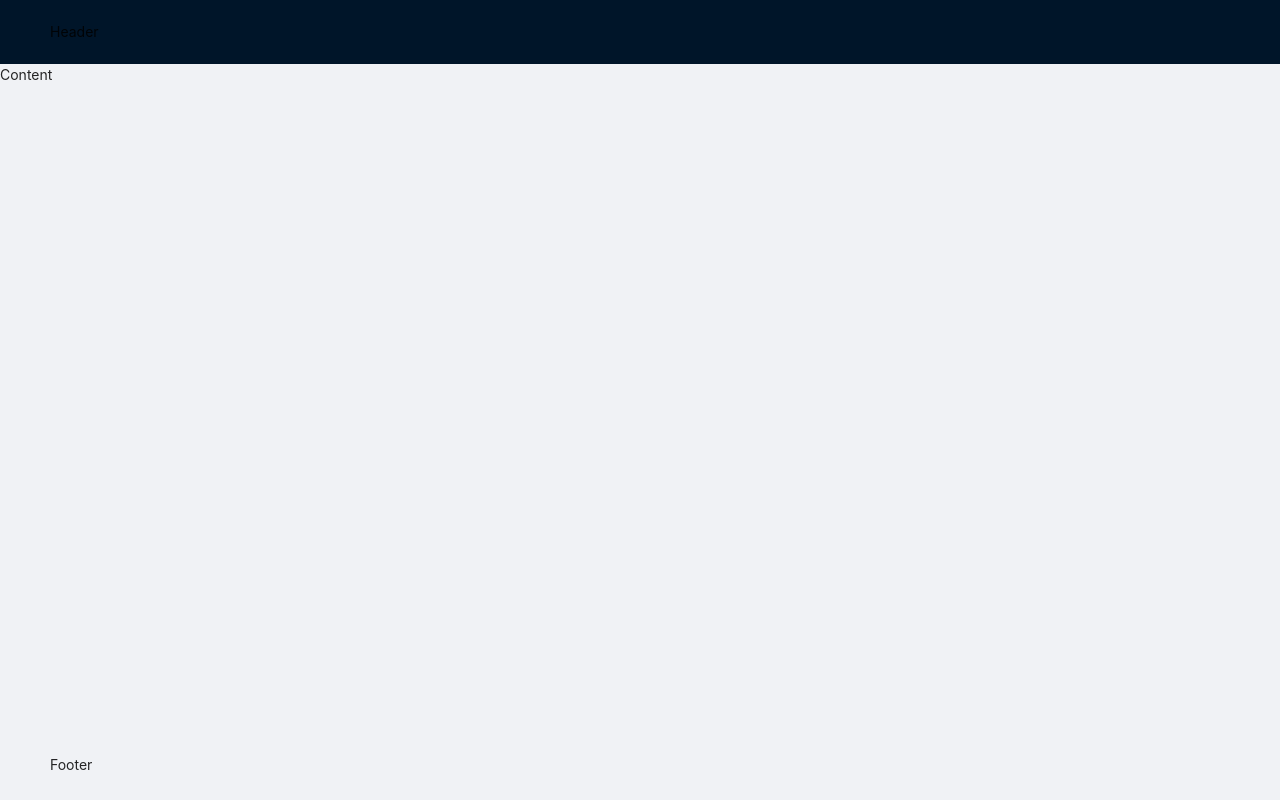
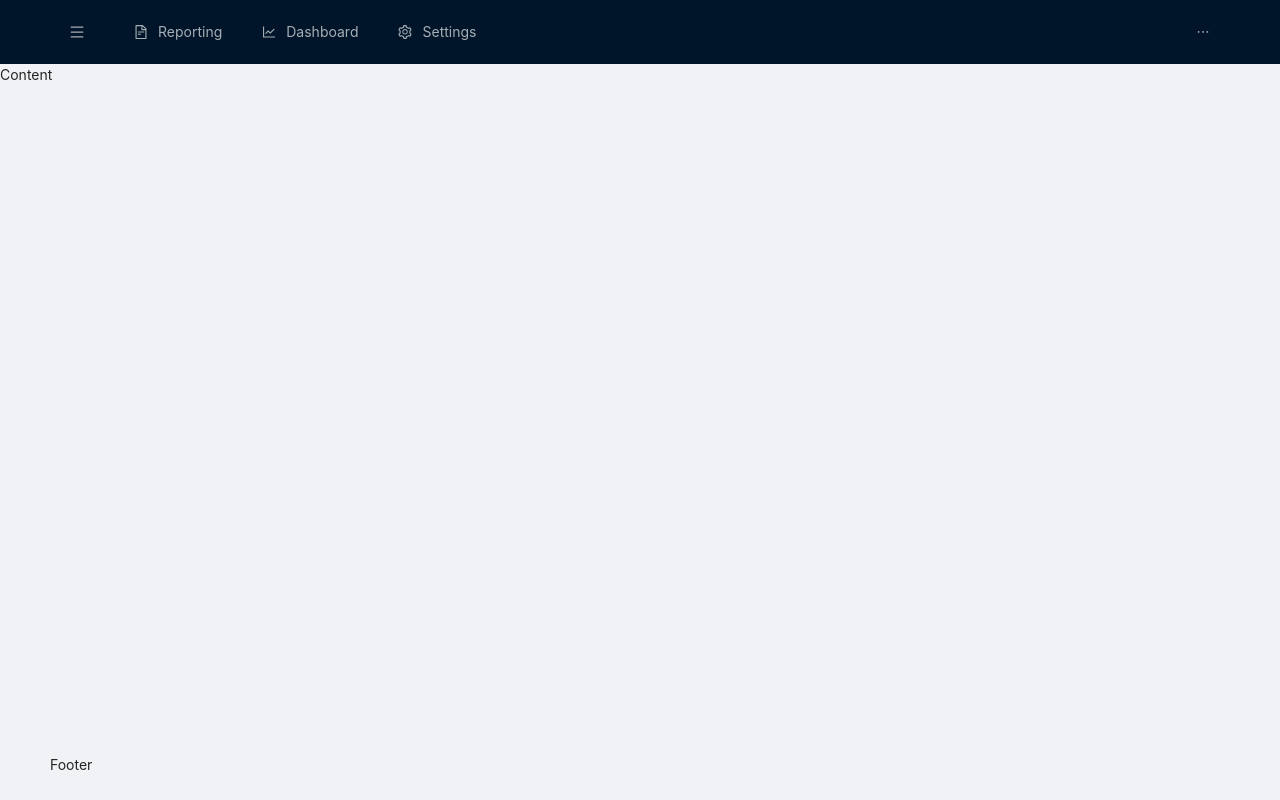
Before and after one commit to MariemSlimene7797/bi-project, a React (Create React App) app: page /Dashboard in a window 1280 px wide. Built offline with nearby package versions, Linux system fonts and the light colour scheme.

Commit message:
header css realised

```diff
--- a/package.json
+++ b/package.json
@@ -3,6 +3,7 @@
   "version": "0.1.0",
   "private": true,
   "dependencies": {
+    "@ant-design/icons": "^4.7.0",
     "antd": "^4.20.5",
     "react": "^17.0.2",
     "react-dom": "^17.0.2",
--- /dev/null
+++ b/src/AppLayout/LayoutHeader/LeftHeader/index.tsx
@@ -0,0 +1,40 @@
+import { Menu } from "antd";
+import React from "react";
+import { AppstoreOutlined, SettingOutlined ,UserOutlined ,LineChartOutlined,FileTextOutlined,
+      MenuOutlined  } from '@ant-design/icons';
+
+interface LeftHeaderProps {}
+
+const LeftHeader: React.FC<LeftHeaderProps> = () => {
+  //return (
+  //  <div style={{ width: "100%" }}>
+  return(
+
+<Menu mode="horizontal" defaultSelectedKeys={[]} theme="dark" style={{width:"100%"}}>
+
+          <Menu.Item key="menu" icon={<MenuOutlined />}></Menu.Item>
+
+          <Menu.Item key="report" icon={<FileTextOutlined />}>
+                  Reporting
+          </Menu.Item>
+          <Menu.Item key="dashboard" icon={<LineChartOutlined />}>
+            Dashboard
+          </Menu.Item>
+          <Menu.Item key="Settings" icon={<SettingOutlined />}>
+            Settings
+          </Menu.Item>
+          </Menu>
+
+)};
+
+export default LeftHeader;
+/* </Menu>
+      <Menu mode="horizontal">
+        <Menu.Item>item 1</Menu.Item>
+        <Menu.Item>item 2</Menu.Item>
+        <Menu.SubMenu title="sub menu">
+          <Menu.Item>item 3</Menu.Item>
+        </Menu.SubMenu>
+      </Menu>
+    </div>
+  );*/
--- /dev/null
+++ b/src/AppLayout/LayoutHeader/RightHeader/index.tsx
@@ -0,0 +1,20 @@
+import { SettingOutlined, AppstoreOutlined } from "@ant-design/icons";
+import { Menu } from "antd";
+import React from "react";
+import { UserOutlined } from '@ant-design/icons';
+interface RightHeaderProps {}
+
+const RightHeader: React.FC<RightHeaderProps> = () => {
+  return (
+    //<div style={{ width: "fit-content" }}>
+< Menu mode="horizontal" theme="dark" style={{ width: "fit-content" }}>
+    <Menu.Item key="Profil" title="Profil" icon={<UserOutlined />} >
+      Profil
+    </Menu.Item>
+</Menu>
+
+
+  );
+};
+
+export default RightHeader;
--- a/src/AppLayout/LayoutHeader/index.tsx
+++ b/src/AppLayout/LayoutHeader/index.tsx
@@ -1,11 +1,26 @@
-import { Layout } from 'antd';
-import React from 'react';
+import { Layout } from "antd";
+import React from "react";
+import LeftHeader from "./LeftHeader";
+import RightHeader from "./RightHeader";
 
 interface LayoutHeaderProps {}
 
 const LayoutHeader: React.FC<LayoutHeaderProps> = () => {
+  return (
+    <Layout.Header
+      style={{
+        display: "flex",
+        flexWrap: "nowrap",
+        alignContent: "center",
+        justifyContent: "space-between",
+        alignItems: "center",
+      }}
+    >
 
-      return <Layout.Header>Header</Layout.Header>;
+      <LeftHeader />
+      <RightHeader />
+    </Layout.Header>
+  );
 };
 
 export default LayoutHeader;
```
Also changed, not shown: 1 other file (tests, documents, lock files or other folders).
